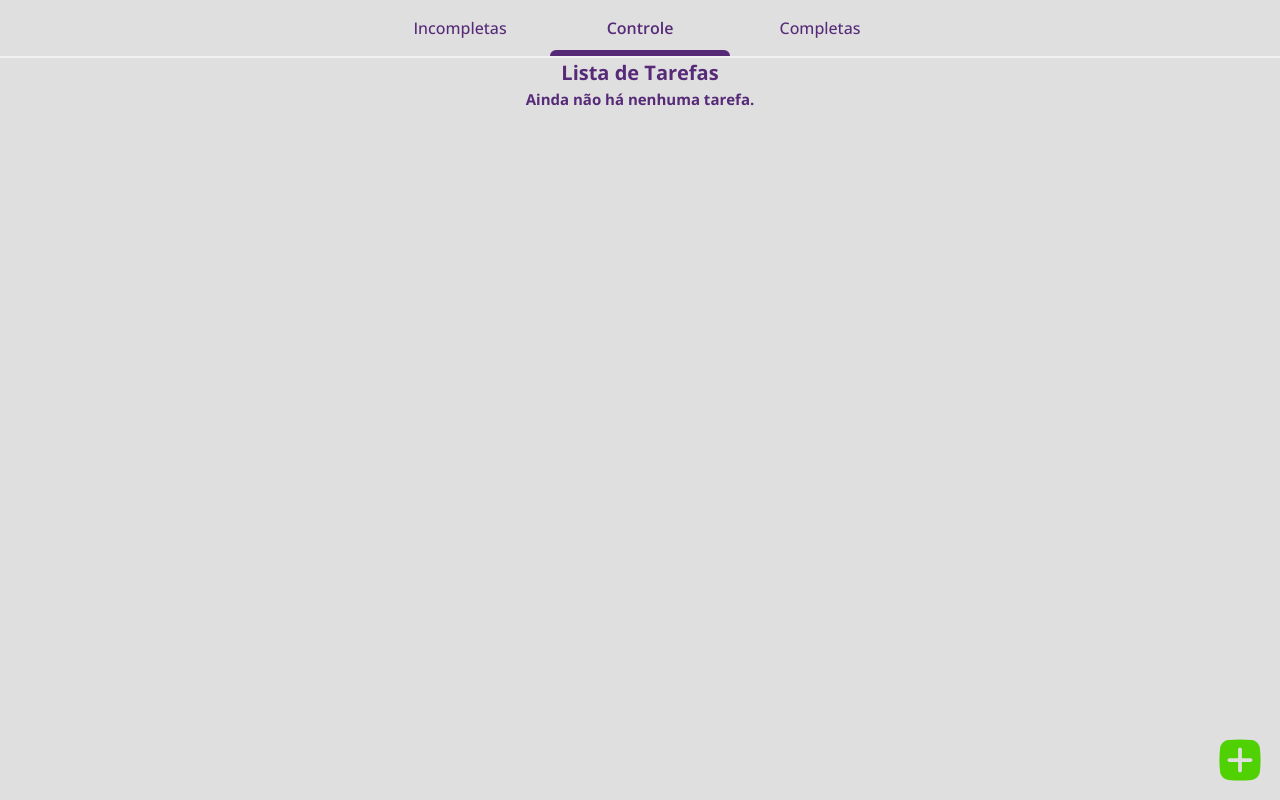
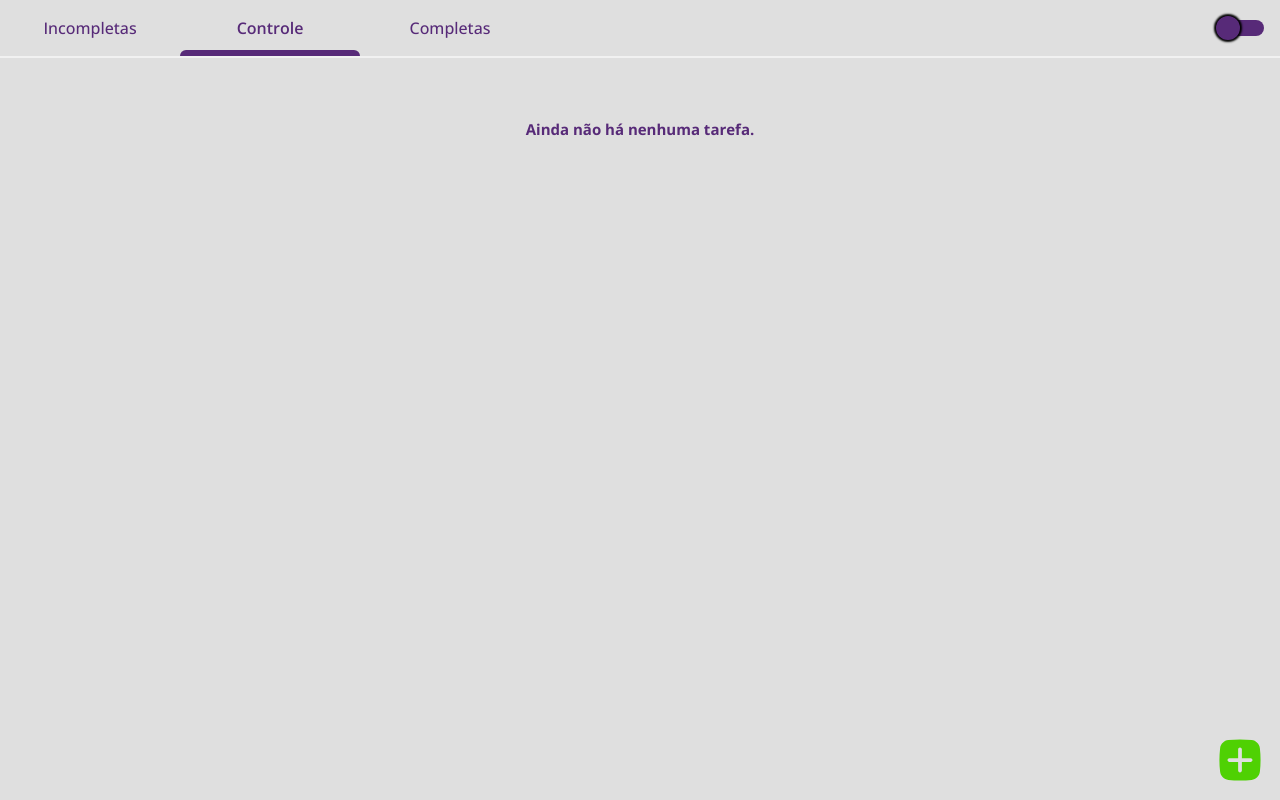
Before and after one commit to CeloRocha/Teste-SelfSolutions, a React (Create React App) app: page / in a window 1280 px wide. Built offline with nearby package versions, Linux system fonts and the light colour scheme.

Commit message:
feat: 🎸 Dark mode added with a button

```diff
--- a/src/App.jsx
+++ b/src/App.jsx
@@ -6,15 +6,15 @@ import Tasks from './components/Tasks';
 import Modal from './components/Modal';
 import Input from './components/Input';
 import Button from './components/Button';
-import ControlTasks from './pages/ControlTasks';
-import CompletedTasks from './pages/CompletedTasks';
-import IncompleteTasks from './pages/IncompleteTasks';
+import ControlTasks from './tabs/ControlTasks';
+import CompletedTasks from './tabs/CompletedTasks';
+import IncompleteTasks from './tabs/IncompleteTasks';
 
 function App() {
     const [tab, setTab] = useState('control');
-
+    const [darkMode, setDarkMode] = useState(false);
     return (
-        <div className={`App`}>
+        <div className={`App ${darkMode ? 'dark' : ''}`}>
             <nav>
                 <button
                     className={`nav-button ${
@@ -40,8 +40,12 @@ function App() {
                 >
                     Completas
                 </button>
+                <button
+                    className={`changeMode-button ${darkMode ? 'dark' : ''}`}
+                    onClick={() => setDarkMode((p) => !p)}
+                ></button>
             </nav>
-            <h1>Lista de Tarefas</h1>
+            {/* <button onClick={() => setDarkMode((p) => !p)}>Toggle mode</button> */}
             {tab == 'incomplete' && <IncompleteTasks />}
             {tab === 'complete' && <CompletedTasks />}
             {tab === 'control' && <ControlTasks />}
--- a/src/App.scss
+++ b/src/App.scss
@@ -1,14 +1,41 @@
+.App{
+    --bg-color: var(--light-bg);
+    color: var(--light-text-color);
+    --shadow: var(--light-shadow);
+    --gradient: var(--light-gradient);
+    --text-color: var(--light-text-color);
+    --svg-color: var(--light-svg);
+    --nav-color: var(--light-nav-border);
+    --modal-color: var(--light-modal)
+}
+.App.dark{
+    --bg-color: var(--dark-bg);
+    --gradient: var(--dark-gradient);
+    --shadow: var(--dark-shadow);
+    --text-color: var(--dark-text-color);
+    color: var(--dark-text-color);
+    --svg-color: var(--dark-svg);
+    --nav-color: var(--dark-nav-border);
+    --modal-color: var(--dark-modal);
+}
+
 .App {
   text-align: center;
   padding-bottom: 10rem;
+  display: flex;
+  flex-direction: column;
+  align-items: center;
+  gap: 3rem;
+  background-color: var(--bg-color);
 
   nav{
     display: flex;
     justify-content: center;
+    align-items: center;
     width: 100%;
-    border-bottom: 2px solid var(--whitesmoke);
+    border-bottom: 2px solid var(--nav-color);
 
-    button{
+    .nav-button{
         position: relative;
         padding: 1.6rem;
         overflow: hidden;
@@ -18,15 +45,16 @@
         font-size: 1.6rem;
         font-weight: 500;
         cursor: pointer;
+        color: var(--text-color);
     }
 
-    button:after{
+    .nav-button:after{
         content: '';
         height: 1.2rem;
         width: 100%;
         position: absolute;
         border-radius: 999px;
-        background-color: var(--purple);
+        background-color: var(--text-color);
         left: 0;
         bottom: 0;
         transform-origin: center;
@@ -34,40 +62,45 @@
         transition: 0.5s ease;
     }
 
-    button.selected{
+    .nav-button.selected{
         font-weight: 600;
     }
 
-    button.selected::after{
+    .nav-button.selected::after{
         transform: translateY(50%);
     }
+    .changeMode-button{
+        position: relative;
+        width: 48px;
+        height: 16px;
+        margin-left: auto;
+        margin-right: 16px;
+        background-color: var(--text-color);
+        border-radius: 999px;
+        border: none;
+        transition: background-color 0.5s ease;
+        &::after{
+            content: '';
+            position: absolute;
+            height: 24px;
+            width: 24px;
+            border-radius: 50%;
+            top: 50%;
+            left: 50%;
+            background-color: var(--text-color);
+            box-shadow: 0 0 2px 2px black;
+            transform: translate(-24px, -50%);
+            transition: 0.5s ease;
+        }
+    }
+    .changeMode-button.dark{
+
+        &::after{
+            left: auto;
+            transform: translate(0px, -50%);
+        }
+    }
   }
-}
-
-.App-logo {
-  height: 40vmin;
-  pointer-events: none;
-}
-
-@media (prefers-reduced-motion: no-preference) {
-  .App-logo {
-    animation: App-logo-spin infinite 20s linear;
-  }
-}
-
-.App-header {
-  background-color: #282c34;
-  min-height: 100vh;
-  display: flex;
-  flex-direction: column;
-  align-items: center;
-  justify-content: center;
-  font-size: calc(10px + 2vmin);
-  color: white;
-}
-
-.App-link {
-  color: #61dafb;
 }
 
 .add-button-fixed {
@@ -93,12 +126,3 @@
     background-color: rgb(60, 161, 1);
     }
 }
-
-@keyframes App-logo-spin {
-  from {
-    transform: rotate(0deg);
-  }
-  to {
-    transform: rotate(360deg);
-  }
-}
--- a/src/components/Button/styles.scss
+++ b/src/components/Button/styles.scss
@@ -8,7 +8,7 @@
     }
 
     svg > path{
-        fill: black;
+        fill: var(--svg-color);
         transition: 0.3s ease;
     }
 
--- a/src/components/Modal/styles.scss
+++ b/src/components/Modal/styles.scss
@@ -22,7 +22,7 @@
     width: min(400px, 90vw);
     padding: 1.6rem;
     border-radius: 16px;
-    background-color: #DFDFDF;
+    background-color: var(--modal-color);
     box-shadow: 0 0 16px 4px black;
 
     display: flex;
--- a/src/components/Task/styles.scss
+++ b/src/components/Task/styles.scss
@@ -4,7 +4,7 @@
     box-shadow: var(--shadow);
     border-radius: 0.8rem;
 
-    background-image: linear-gradient(135deg, greenyellow, #EFEFEF 25%, #EFEFEF);;
+    background-image: var(--gradient);
     background-size: 200%;
     background-position: right;
     transition: background-position 1.5s;
--- a/src/index.css
+++ b/src/index.css
@@ -1,22 +1,26 @@
 :root{
-    --purple: #572A78;
-    --light-purple: #8f1fdf;
-    --lightgray: #D3D3D3;
-    --farkgray: #9C9C9C;
-    --darkgray: #676767;
-    --whitesmoke: #F1F1F1;
-    --blue: #2269b9;
-    --khaki: #e9d592;
-    --shadow: 0.3rem 0.3rem 0.8rem 0.2rem var(--farkgray);
-    --gradient90: linear-gradient(90deg, var(--blue), var(--purple));
-    --gradient45: linear-gradient(135deg, var(--blue), var(--purple));
+    --blue: rgb(1, 71, 128);
+    --light-nav-border: #F1F1F1;
+    --dark-nav-border: #000;
+    --light-svg: black;
+    --dark-svg: white;
+    --light-shadow: 0.3rem 0.3rem 0.8rem 0.2rem #9C9C9C;
+    --dark-shadow: 0.3rem 0.3rem 0.8rem 0.2rem black;
+    --light-bg: #DFDFDF;
+    --dark-bg: #1A1A1A;
+    --light-modal: #EFEFEF;
+    --dark-modal: #272727;
+    --light-gradient: linear-gradient(135deg, greenyellow, #EFEFEF 25%, #EFEFEF);
+    --dark-gradient: linear-gradient(135deg, var(--blue), #272727 25%, #272727);
+    --light-text-color: #572A78;
+    --dark-text-color: rgb(79, 209, 3);
 }
 
 *{
     margin: 0;
     padding: 0;
     border: none;
-    color: var(--purple);
+    transition: background-color 0.5s ease;
     line-height: 1.5em;
     font-family: 'Apex New', 'Open Sans', Georgia, 'Times New Roman', Times, serif;
 }
--- a/src/pages/IncompleteTasks/index.jsx
+++ /dev/null
@@ -1,51 +0,0 @@
-import React, { useContext } from 'react';
-import PropTypes from 'prop-types';
-import { TaskContext } from '../../contexts/TasksContextProvider';
-import Button from '../../components/Button';
-import { buildStyles, CircularProgressbar } from 'react-circular-progressbar';
-
-const IncompleteTasks = (props) => {
-    const { tasks, taskFunctions } = useContext(TaskContext);
-    const { completeTask } = taskFunctions;
-    const completedTasks = tasks
-        .map((task, index) => ({ ...task, index: index }))
-        .filter((task) => !task.complete);
-
-    return (
-        <div className="tasks">
-            <div style={{ width: '15rem', height: '15rem' }}>
-                <CircularProgressbar
-                    value={tasks.length - completedTasks.length}
-                    maxValue={tasks.length}
-                    text={`${tasks.length - completedTasks.length}/${
-                        tasks.length
-                    }`}
-                    styles={buildStyles({
-                        textColor: 'var(--purple)',
-                        pathColor: 'var(--purple)',
-                    })}
-                />
-            </div>
-            {completedTasks?.map((task) => {
-                return (
-                    <div className="task" key={task.index}>
-                        <div className="task-info">
-                            <h2>{task.title}</h2>
-                            <p>{task.description}</p>
-                        </div>
-                        <div className="task-buttons">
-                            <Button
-                                type="check"
-                                onClick={() => completeTask(task.index)}
-                            />
-                        </div>
-                    </div>
-                );
-            })}
-        </div>
-    );
-};
-
-IncompleteTasks.propTypes = {};
-
-export default IncompleteTasks;
--- a/src/pages/CompletedTasks/index.jsx
+++ b/src/tabs/CompletedTasks/index.jsx
@@ -17,8 +17,8 @@ const CompletedTasks = (props) => {
                     maxValue={tasks.length}
                     text={`${completedTasks.length}/${tasks.length}`}
                     styles={buildStyles({
-                        textColor: 'var(--purple)',
-                        pathColor: 'var(--purple)',
+                        textColor: 'var(--text-color)',
+                        pathColor: 'var(--text-color)',
                     })}
                 />
             </div>
--- /dev/null
+++ b/src/tabs/IncompleteTasks/index.jsx
@@ -0,0 +1,53 @@
+import React, { useContext } from 'react';
+import PropTypes from 'prop-types';
+import { TaskContext } from '../../contexts/TasksContextProvider';
+import Button from '../../components/Button';
+import { buildStyles, CircularProgressbar } from 'react-circular-progressbar';
+
+const IncompleteTasks = (props) => {
+    const { tasks, taskFunctions } = useContext(TaskContext);
+    const { completeTask } = taskFunctions;
+    const incompletedTasks = tasks
+        .map((task, index) => ({ ...task, index: index }))
+        .filter((task) => !task.complete);
+
+    return (
+        <>
+            <div style={{ width: '15rem', height: '15rem' }}>
+                <CircularProgressbar
+                    value={tasks.length - incompletedTasks.length}
+                    maxValue={tasks.length}
+                    text={`${tasks.length - incompletedTasks.length}/${
+                        tasks.length
+                    }`}
+                    styles={buildStyles({
+                        textColor: 'var(--text-color)',
+                        pathColor: 'var(--text-color)',
+                    })}
+                />
+            </div>
+            <div className="tasks">
+                {incompletedTasks?.map((task) => {
+                    return (
+                        <div className="task" key={task.index}>
+                            <div className="task-info">
+                                <h2>{task.title}</h2>
+                                <p>{task.description}</p>
+                            </div>
+                            <div className="task-buttons">
+                                <Button
+                                    type="check"
+                                    onClick={() => completeTask(task.index)}
+                                />
+                            </div>
+                        </div>
+                    );
+                })}
+            </div>
+        </>
+    );
+};
+
+IncompleteTasks.propTypes = {};
+
+export default IncompleteTasks;
```
Also changed, not shown: src/components/Input/styles.scss (+6 -6 lines), src/tabs/ControlTasks/index.jsx (renamed from src/pages/ControlTasks/index.jsx).
